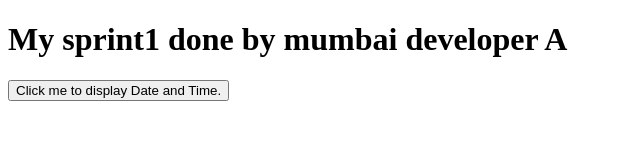
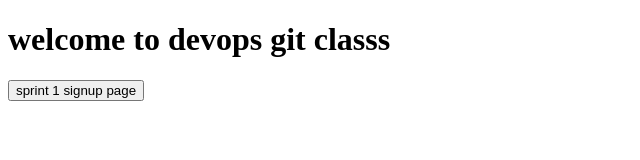
Before and after one commit to TechWithKhanam/hdfcbankproject1711, a plain HTML site: page index.html in a window 1280 px wide. Shown: the whole page, without its empty margins (0-640 px from the left). Drawn offline with Linux system fonts and the light colour scheme.

Commit message:
modified sprint1 by developer B singapore

```diff
--- a/index.html
+++ b/index.html
@@ -2,11 +2,11 @@
 <html>
 <body>
 
-<h1>My sprint1 done by mumbai developer A</h1>
+<h1>welcome to devops git classs</h1>
 
 <button type="button"
 onclick="document.getElementById('demo').innerHTML = Date()">
-Click me to display Date and Time.</button>
+sprint 1 signup page</button>
 
 <p id="demo"></p>
 
```
